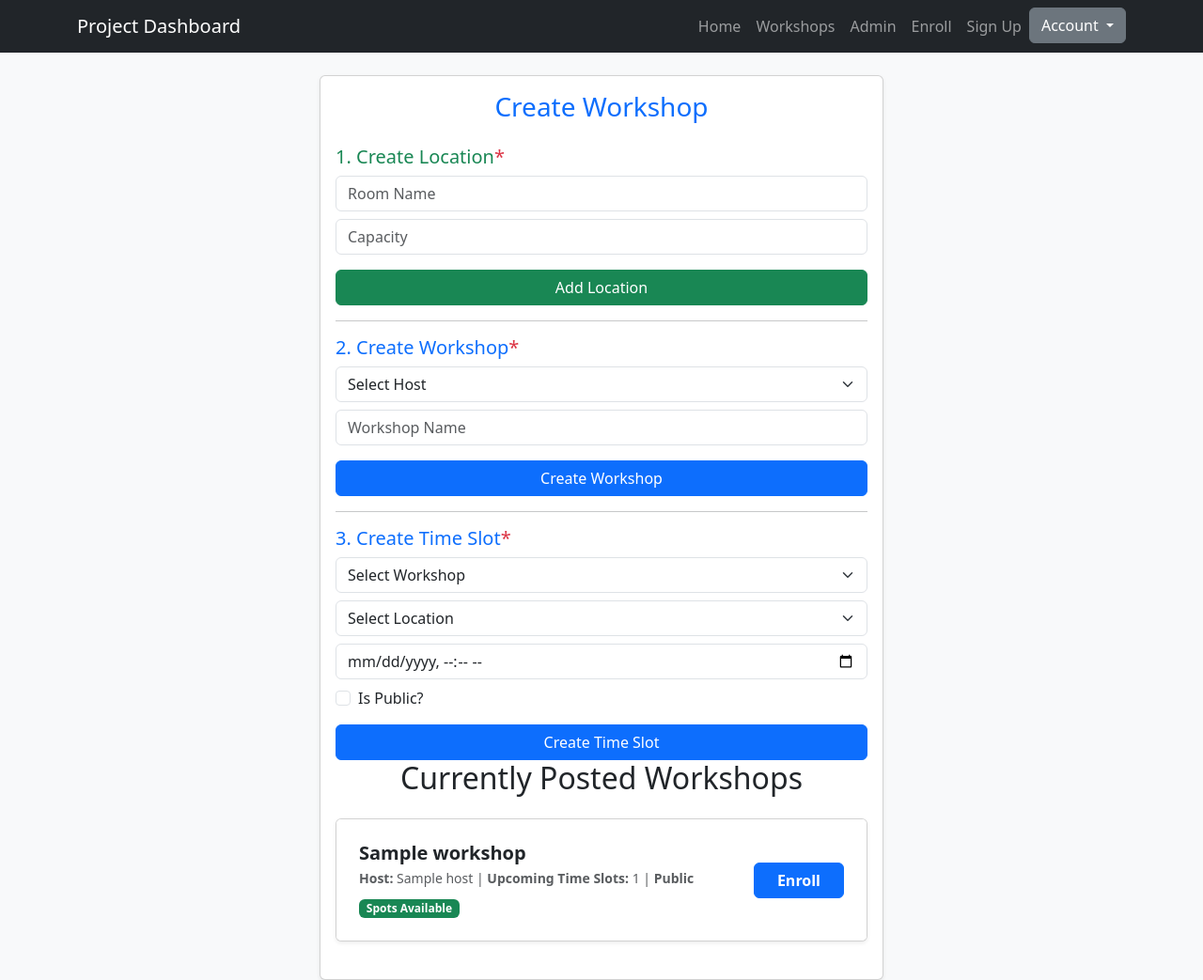
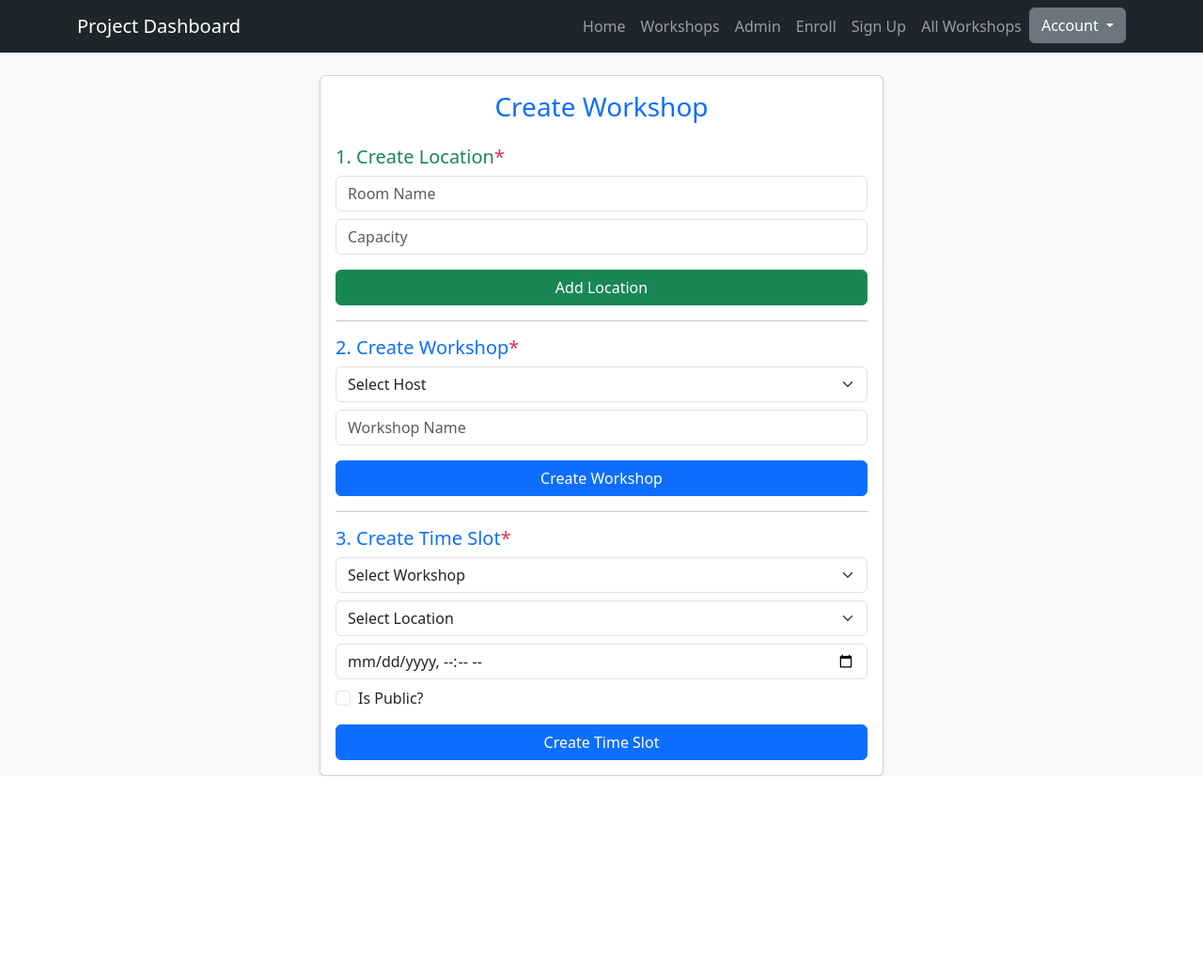
Before and after one commit to krispepper/530_2026_09_workshop, a Flask app: page /workshop in a window 1280 px wide. Shown: the whole page at 94% size. After the commit the page ends 826 px from the top, so only its background shows below. Run offline with Flask 3, Linux system fonts and the light colour scheme; tables that the repository leaves empty or names only in its code hold one stand-in row (values such as "Sample post"); parts of the project's set-up code (start-up, migrations or seed data) failed here and were passed over.

Commit message:
seperated all workshops into seperate page, so user can see all workshops currently

```diff
--- a/controller/blueprints/workshop_bp.py
+++ b/controller/blueprints/workshop_bp.py
@@ -60,3 +60,13 @@ def createTimeslot():
     except TemplateNotFound:
         flash("Timeslot creation page not found.")
         return redirect(url_for("workshop.showWorkshop"))
+
+@workshop_bp.route("/allworkshops", methods=["GET"])
+def allWorkshops():
+    if "user_id" not in session:
+        return redirect(url_for("user.login"))
+
+    user_id = session["user_id"]
+    workshops = workshop.get_all_workshops()
+
+    return render_template("all_workshops.html", workshops=workshops)
--- a/templates/navbar.html
+++ b/templates/navbar.html
@@ -9,6 +9,7 @@
             <a class="nav-link" href="/admin">Admin</a>
             <a class="nav-link" href="/enroll">Enroll</a>
             <a class="nav-link" href="/register">Sign Up</a>
+            <a class="nav-link" href="/allworkshops">All Workshops</a>
 
             <!--TS-S2-->
             <!--Account dropdown-->
--- a/templates/workshop.html
+++ b/templates/workshop.html
@@ -63,39 +63,6 @@
                             <button type="submit" class="btn btn-primary w-100">Create Time Slot</button>
                         </form>
 
-        <!-- Data Display Card showing known workshops -->
-        <h2 class="mb-4 text-center">Currently Posted Workshops</h2>
-        <div class="card mb-4 shadow-sm">
-
-            <ul class="list-group list-group-flush gap-2">
-                {% for workshop in workshops %}
-
-
-                    <li class="list-group-item d-flex justify-content-between align-items-center p-4">
-                        <div>
-                            <h5 class="fw-bold mb-1">{{ workshop[1] }}</h5> <!-- Workshop Name -->
-                            <div class="text-muted small mb-2">
-                                <strong>Host:</strong> {{ workshop[2] }} |
-                                <strong>Upcoming Time Slots:</strong> {{ workshop[3] }} |
-                                <strong>{{ "Public" if workshop[4] == 1 else "Invite Only" }}</strong>
-                            </div>
-                            <span class="badge bg-success">
-                                {{ workshop[5] }} Spots Available
-                            </span>
-                        </div>
-
-                        <!-- Right side: Enroll button form -->
-                        <!-- The ID is kept in a hidden input type, so the user never sees it -->
-                        <form action="/createEnrollment" method="POST" class="m-0">
-                            <input type="hidden" name="timeslot_id" value="{{ workshop[0] }}">
-                            <a href="/workshop/{{ workshop[0] }}/timeslots" class="btn btn-primary px-4 fw-bold">Enroll</a>
-                        </form>
-                    </li>
-
-                {% endfor %}
-            </ul>
-        </div>
-
     </div>
     <!-- Bootstrap JS is required to allow the flash message close button to work -->
     <script src="https://cdn.jsdelivr.net/npm/bootstrap@5.3.0/dist/js/bootstrap.bundle.min.js"></script>
```
Also changed, not shown: templates/allWorkshops.html (deleted, +0 -18 lines), templates/all_workshops.html (added, +51 -0 lines).
